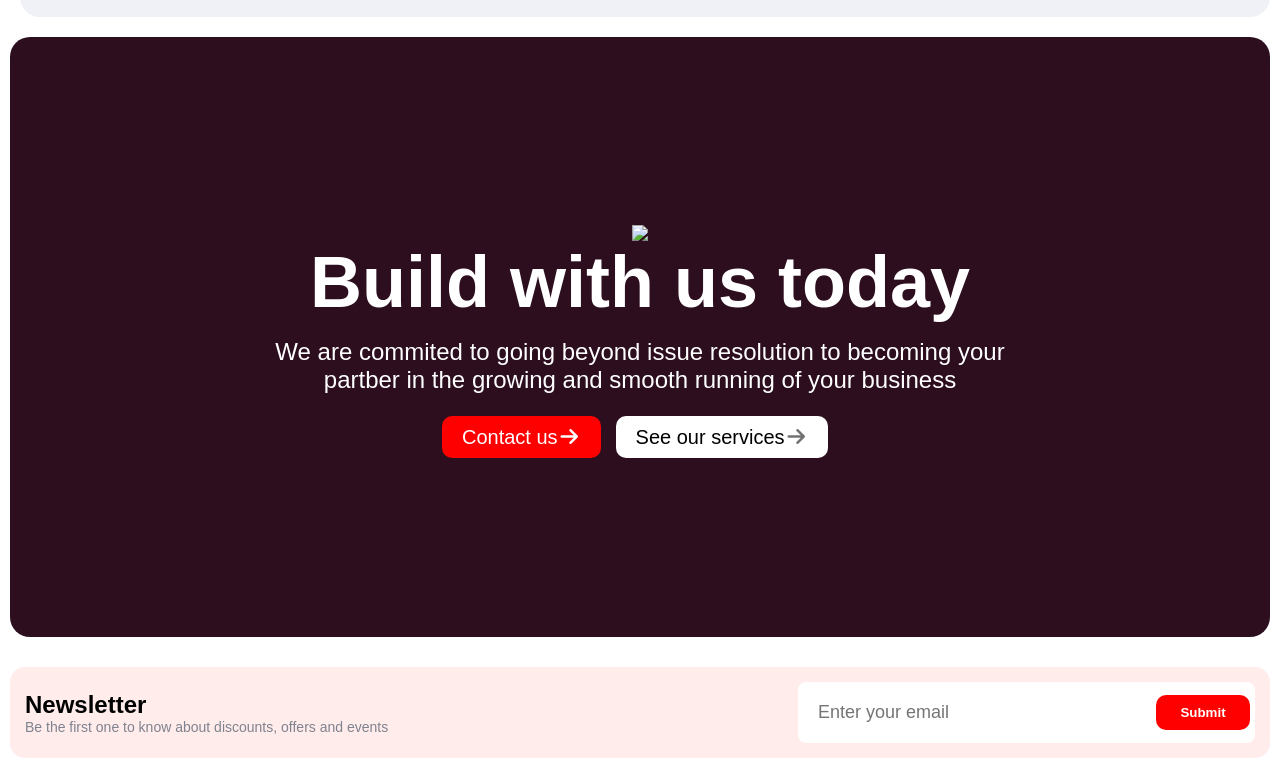
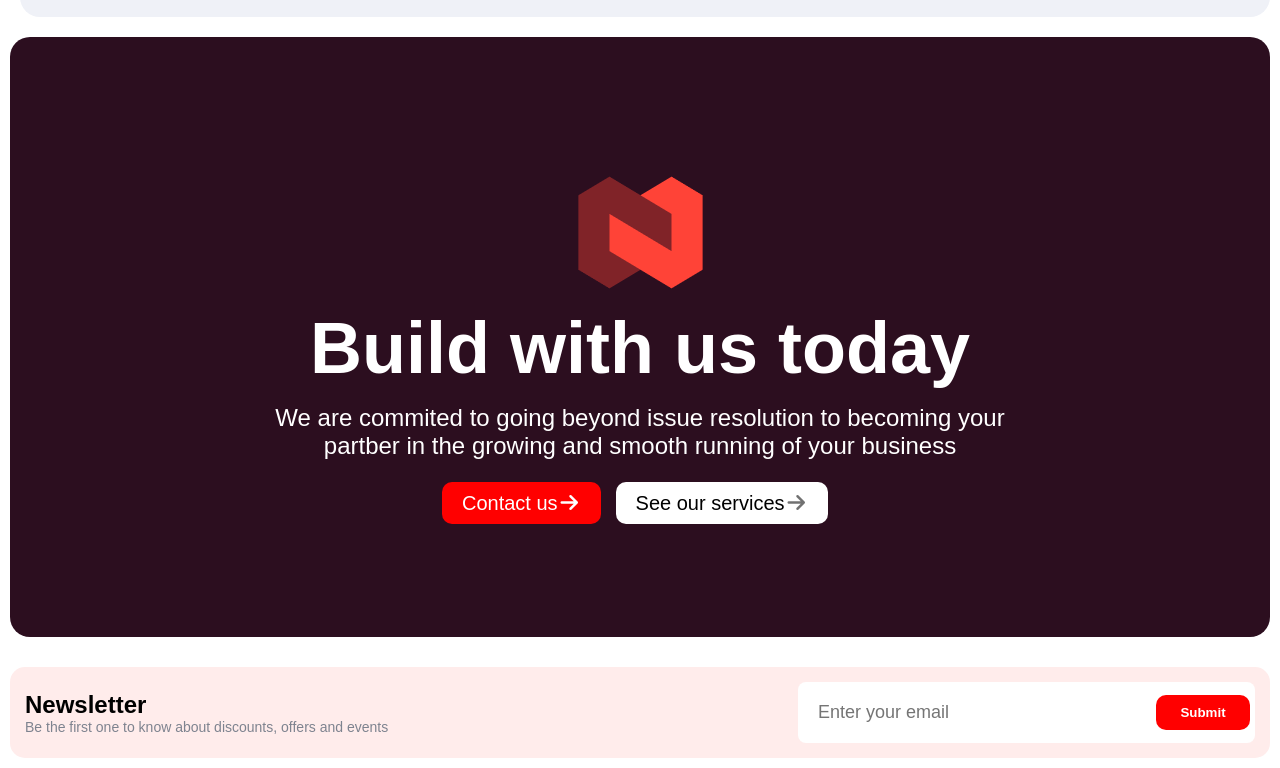
Before and after one commit to chosenvincent1/Klova_Community_Project, a plain HTML site: page faq.html in a window 1280 px wide. Shown: the part 1489-2257 px from the top of the page. Drawn offline with Linux system fonts and the light colour scheme; a web font is replaced by a local one.

Commit message:
updated the repo

```diff
--- a/faq.html
+++ b/faq.html
@@ -225,7 +225,7 @@
 
         <!-- Build with us -->
         <div class="buildWithUs">
-            <img src="images/nexo-(nexo).png">
+            <img src="image/nexo-(nexo).png">
             <h1 class="buildHeader">Build with us today</h1>
             <p class="buildDescription">We are commited to going beyond issue resolution to becoming your partber in the
                 growing and smooth running of your business</p>
```
Also changed, not shown: image/nexo-(nexo).png (added).
